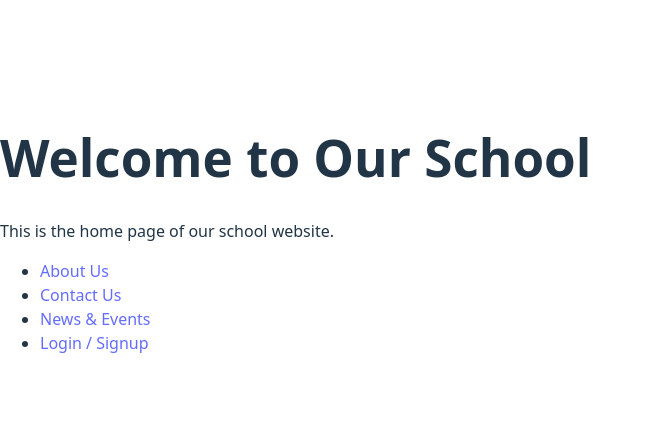
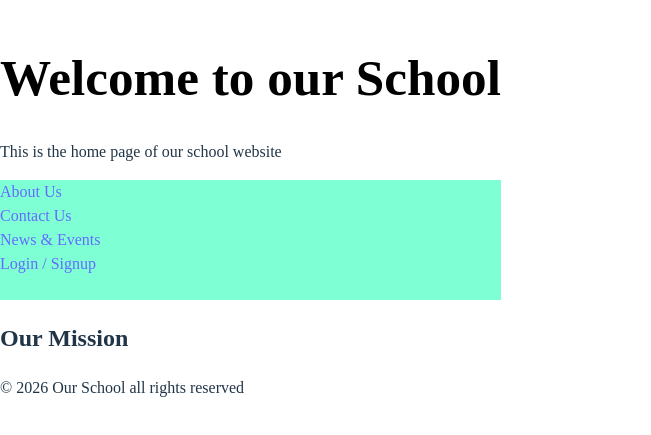
Before and after one commit to CheruBrian/Rafiki-School-Portal, a React (Vite) app in the folder school-website/: page / in a window 1280 px wide. Shown: the part 167-602 px from the top of the page, without its empty margins (0-651 px from the left). Built offline with nearby package versions, Linux system fonts and the light colour scheme.

Commit message:
added SchoolHome.css

```diff
--- a/school-website/src/App.jsx
+++ b/school-website/src/App.jsx
@@ -1,24 +1,14 @@
-import React from 'react';
 import { BrowserRouter as Router, Routes, Route } from 'react-router-dom';
 import SchoolHome from './componets/SchoolHome';
-import SchoolAbout from './componets/SchoolAbout';
-import SchoolContact from './componets/SchoolContact';
-import SchoolEventsNews from './componets/SchoolEventsNews';
-import SchoolLogin from './componets/SchoolLogin';
 
 function App() {
   return (
-    <div>
-      <Router>
-        <Routes>
-          <Route path="/" element={<SchoolHome />} />
-          <Route path="/about" element={<SchoolAbout />} />
-          <Route path="/contact" element={<SchoolContact />} />
-          <Route path="/events-news" element={<SchoolEventsNews />} />
-          <Route path="/login" element={<SchoolLogin />} />
-        </Routes>
-      </Router>
-    </div>
+    <>
+    <dv classname="app-header">
+      <SchoolHome />
+      </dv>
+
+    </>
   );
 }
 
--- /dev/null
+++ b/school-website/src/componets/SchoolHome.css
@@ -0,0 +1,27 @@
+h1 {
+    color: black;
+    text-align: center;
+    margin-top: auto;
+}
+
+body {
+    background-color: white;
+    font-family: 'Times New Roman', Times, serif;
+    margin: 0;
+    padding: 0;
+    width: 100%;
+    height: 100%;
+
+}
+
+ul {
+    list-style-type: none;
+    margin: 0;
+    padding: 0;
+    overflow: hidden;
+    background-color: aquamarine;
+    margin-top: auto;
+    text-align: left;
+    height: 15vh;
+    width: 100%;
+}
--- a/school-website/src/componets/SchoolHome.jsx
+++ b/school-website/src/componets/SchoolHome.jsx
@@ -1,18 +1,27 @@
-import React from 'react';
+import React from "react";
+import { Link } from "react-router-dom";
+import './SchoolHome.css';
 
 function SchoolHome() {
   return (
-    <div className="school_home_page">
-      <h1>Welcome to Our School</h1>
-      <p>This is the home page of our school website.</p>
+    <>
+    <div>
+      <h1>Welcome to our School</h1>
+      <p>This is the home page of our school website</p>
       <ul>
-        <li><a href="About">About Us</a></li>
-        <li><a href="Contact">Contact Us</a></li>
-        <li><a href="News">News & Events</a></li>
-        <li><a href="Login">Login / Signup</a></li>
+        <li><a href="/about">About Us</a></li>
+        <li><a href="/contact">Contact Us</a></li>
+        <li><a href="/events-news">News & Events</a></li>
+        <li><a href="/login">Login / Signup</a></li>
       </ul>
     </div>
+    <div className="school-body">
+      <h2>Our Mission</h2>
+    </div>
+    <div className="class-footer">
+        <p>&copy; 2026 Our School all rights reserved</p>
+      </div>
+    </>
   );
 }
-
 export default SchoolHome;
--- a/school-website/src/componets/SchoolLogin.jsx
+++ b/school-website/src/componets/SchoolLogin.jsx
@@ -11,6 +11,7 @@ function SchoolLogin() {
             <input type="username" placeholder=" " id="username" name="username" minLength={4} maxLength={15} required />
             <label for="password">password</label>
             <input type="password" placeholder=" " id="password" name="password" minLength={8} maxLength={15} required />
+            <button type="submit">Login</button>
             </form>
         </div>
     )
```
